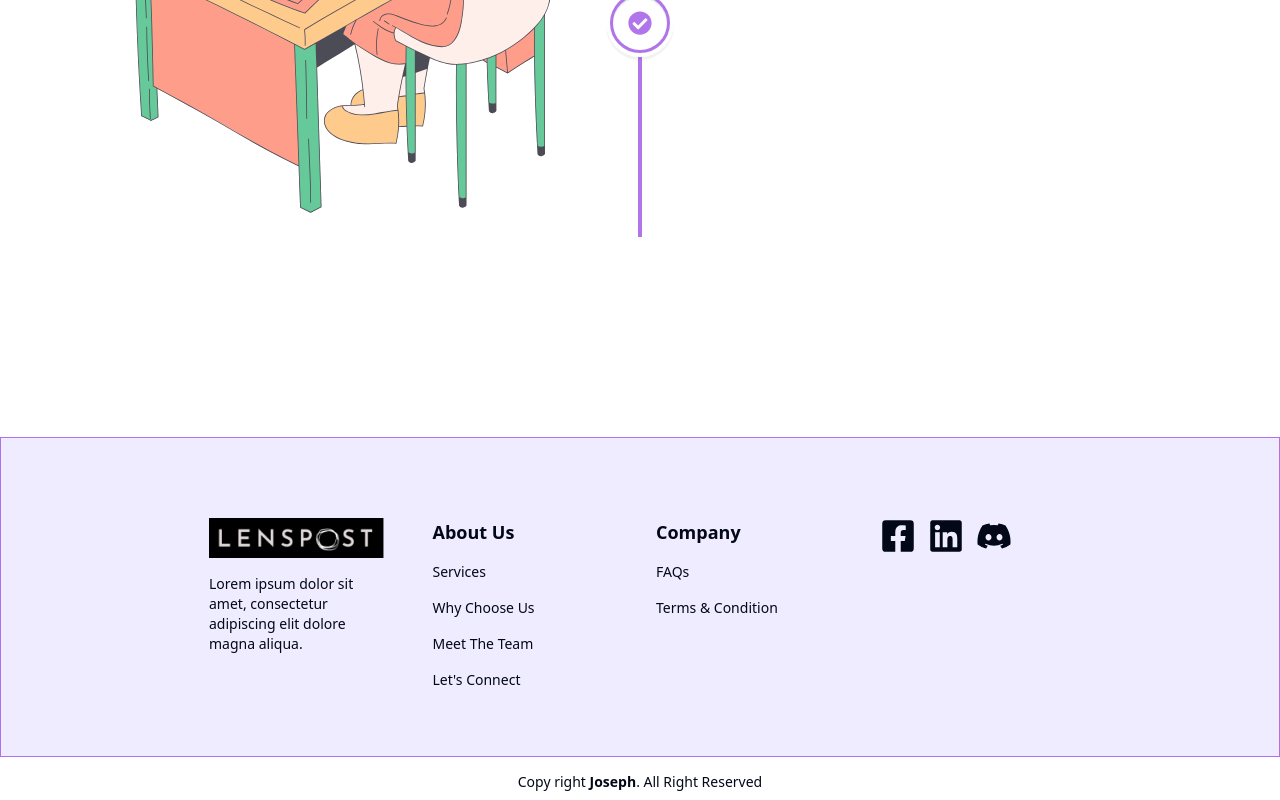
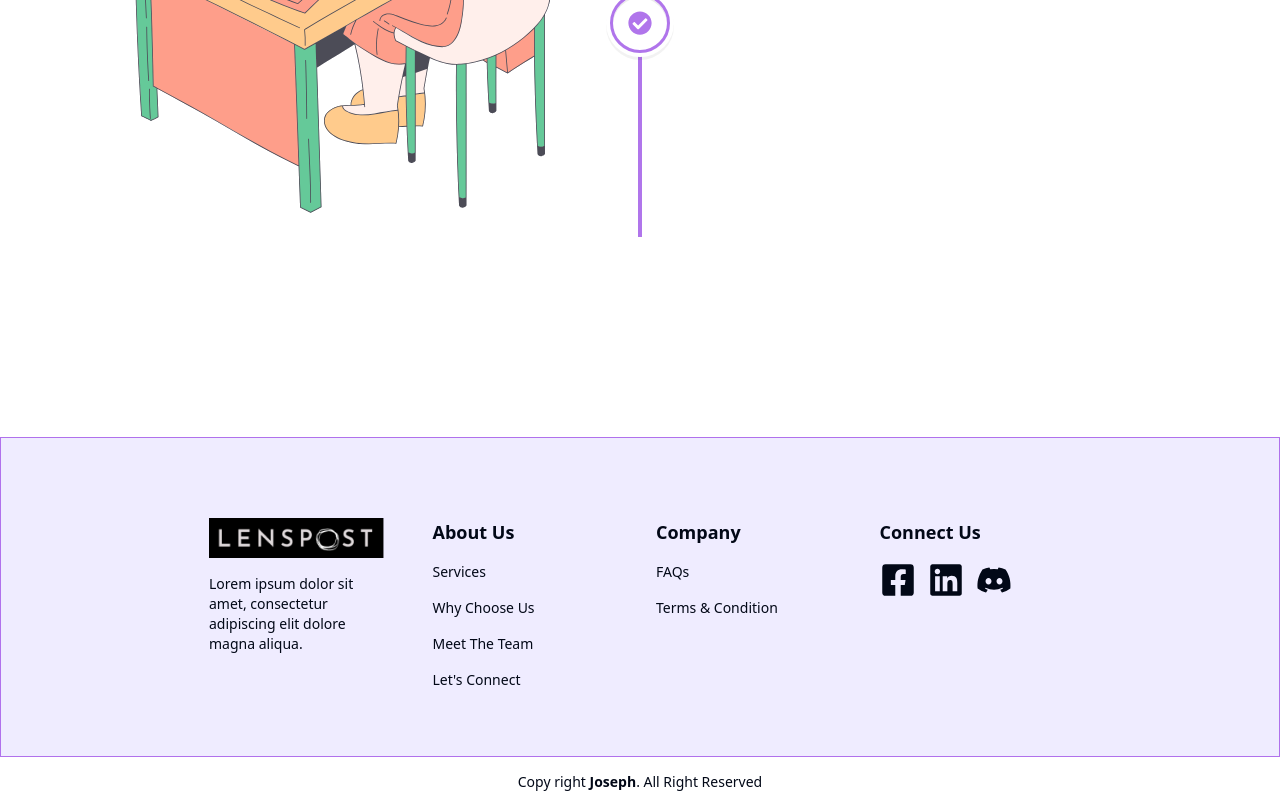
Before and after one commit to josephjamolod/team-portfolio, a Next.js app: page / in a window 1280 px wide. Shown: the part 2773-3573 px from the top of the page. Built offline with nearby package versions, Linux system fonts and the light colour scheme.

Commit message:
fix labels and add correct navigator links

```diff
--- a/components/main-components/footer.tsx
+++ b/components/main-components/footer.tsx
@@ -73,7 +73,11 @@ export default function Footer() {
             );
           })}
         </ul>
-        <ul className=" h-full flex gap-x-3 ">
+        <ul className=" h-full flex flex-col gap-y-4 ">
+          <Link href={"#"} className="font-semibold text-lg">
+            Connect Us
+          </Link>
+          <div className="flex gap-x-3">
             {socials.map((text, index) => {
               return (
                 <Link key={index} href={text.href} className="text-4xl h-min">
@@ -81,6 +85,7 @@ export default function Footer() {
                 </Link>
               );
             })}
+          </div>
         </ul>
       </div>
       <h1 className="text-center w-full pt-4 pb-2">
```
Lines whose indentation alone changed are shown as unchanged.
